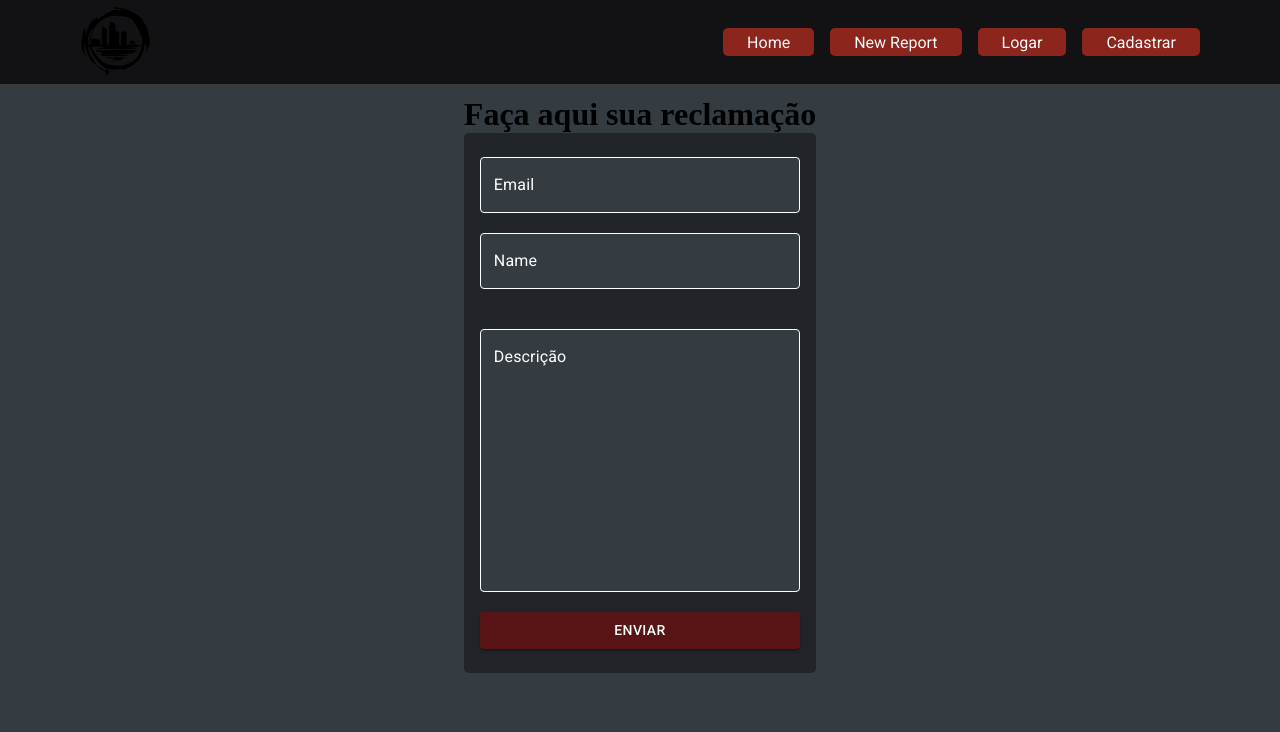
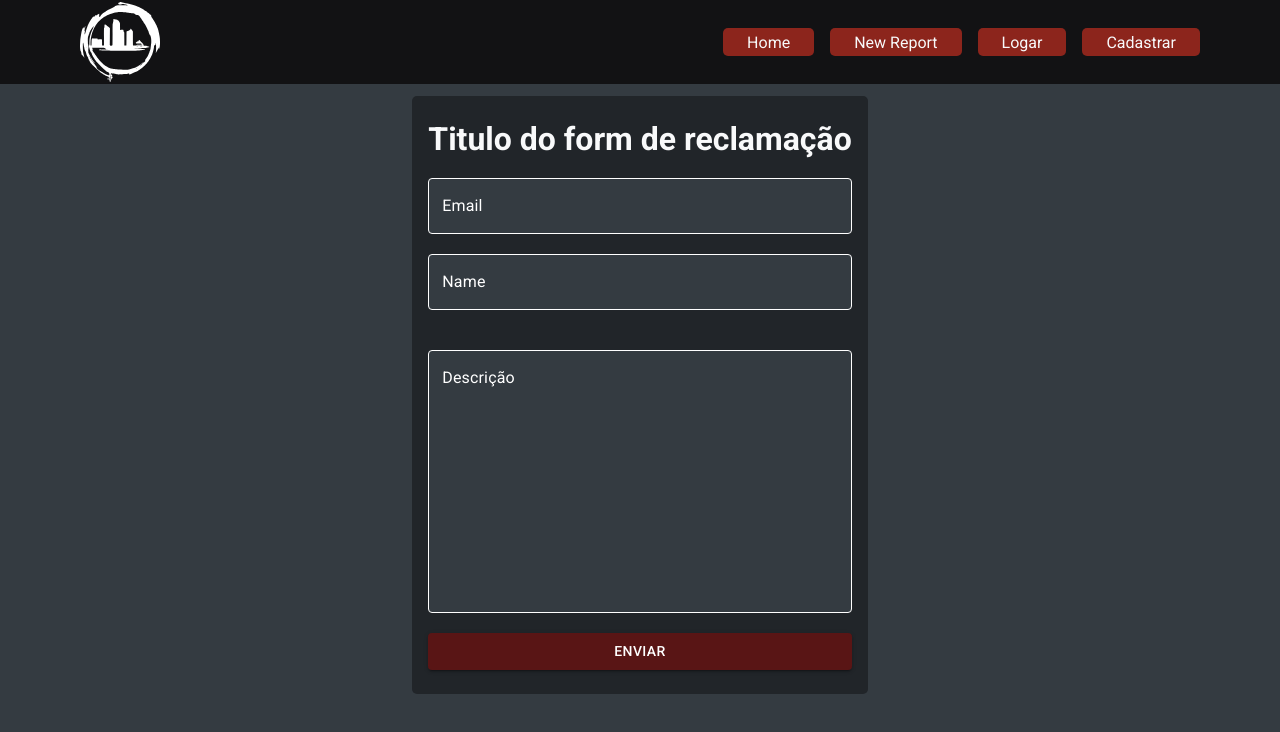
Before and after one commit to Alerta-Cidadao/projeto-alerta-cidadao, a React (Vite) app in the folder alerta-cidadao/: page /new-report in a window 1280 px wide. Shown: the top 732 px of the page. Built offline with nearby package versions, Linux system fonts and the light colour scheme; no server answers.

Commit message:
syle:logo-white/font-family

```diff
--- a/alerta-cidadao/src/Components/Header/index.tsx
+++ b/alerta-cidadao/src/Components/Header/index.tsx
@@ -1,5 +1,5 @@
 import { StyledHeader } from './style'
-import logoImg from '../../assets/logo-header.svg'
+import logoImg from '../../assets/logo-white.svg'
 import { NavUnlogged } from '../NavUnlogged'
 import { NavLogged } from '../NavLogged'
 import { useContext } from 'react'
--- a/alerta-cidadao/src/Components/LoginForm/index.tsx
+++ b/alerta-cidadao/src/Components/LoginForm/index.tsx
@@ -22,6 +22,7 @@ export const LoginForm = () => {
 
     return (
         <StyledLoginForm onSubmit={handleSubmit(submitLogin)}>
+            <h1> Login  </h1>
             <Input
                 label="Email"
                 type="email"
--- a/alerta-cidadao/src/Components/LoginForm/style.ts
+++ b/alerta-cidadao/src/Components/LoginForm/style.ts
@@ -1,6 +1,7 @@
 import styled from "styled-components";
 
 export const StyledLoginForm = styled.form`
+    font-family: var(--font-family);
     display: flex;
     flex-direction: column;
     gap: 20px;
@@ -9,8 +10,10 @@ export const StyledLoginForm = styled.form`
     background-color: var(--color-grey-700);
     border-radius: var(--border-radius-default);
 
-    p{
+    p {
         color: var(--color-secondary);
     }
-
+    h1{
+        color: var(--color-grey-100);
+    }
 `;
--- a/alerta-cidadao/src/Components/NewReportFormUnlogged/index.tsx
+++ b/alerta-cidadao/src/Components/NewReportFormUnlogged/index.tsx
@@ -24,6 +24,7 @@ export const NewReportForm = () => {
 
   return (
     <StyledReportForm onSubmit={handleSubmit(submitNewReport)}>
+      <h1> Titulo do form de reclamação </h1>
       <Input
         label="Email"
         type="email"
--- a/alerta-cidadao/src/Components/NewReportFormUnlogged/style.ts
+++ b/alerta-cidadao/src/Components/NewReportFormUnlogged/style.ts
@@ -8,8 +8,12 @@ export const StyledReportForm = styled.form`
     padding: 1.5rem 1rem;
     background-color: var(--color-grey-700);
     border-radius: var(--border-radius-default);
+    font-family: var(--font-family);
 
     p{
         color: var(--color-secondary);
     }
+    h1{
+        color: var(--color-grey-100);
+    }
 `;
--- a/alerta-cidadao/src/Components/RegisterForm/index.tsx
+++ b/alerta-cidadao/src/Components/RegisterForm/index.tsx
@@ -61,6 +61,7 @@ export const RegisterForm = () => {
 
     return (
         <StyledRegisterForm onSubmit={handleSubmit(submitRegister)}>
+            <h1> Cadastrar </h1>
             <Input
                 label="Nome"
                 type="text"
--- a/alerta-cidadao/src/Components/RegisterForm/style.ts
+++ b/alerta-cidadao/src/Components/RegisterForm/style.ts
@@ -9,6 +9,7 @@ export const StyledRegisterForm = styled.form`
     padding: 1.5rem 1rem;
     background-color: var(--color-grey-700);
     border-radius: var(--border-radius-default);
+    font-family: var(--font-family);
     .select-location {
         display: flex;
         gap: 1rem;
@@ -16,6 +17,9 @@ export const StyledRegisterForm = styled.form`
 
     p{
         color: var(--color-secondary);
+    }
+    h1{
+        color: var(--color-grey-100);
     }
 `;
 
--- a/alerta-cidadao/src/Pages/NewReportPage/index.tsx
+++ b/alerta-cidadao/src/Pages/NewReportPage/index.tsx
@@ -4,7 +4,6 @@ import { StyledReportPage } from "./style"
 export const NewReportPage = () => {
   return (
     <StyledReportPage>
-        <h1> Faça aqui sua reclamação </h1>
         <NewReportForm/>
     </StyledReportPage>
   )
```
Also changed, not shown: alerta-cidadao/src/assets/logo-white.svg (added).
